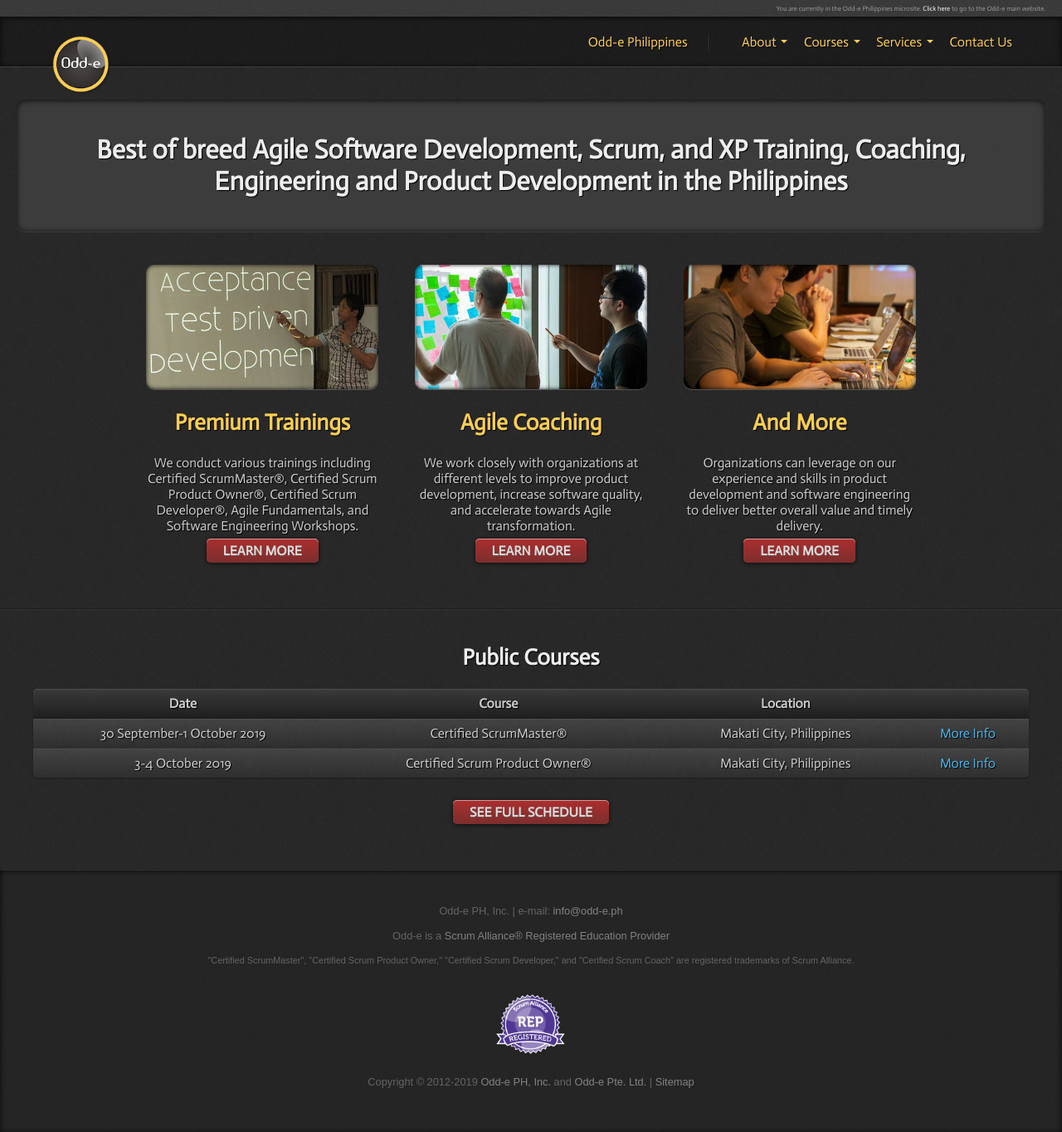
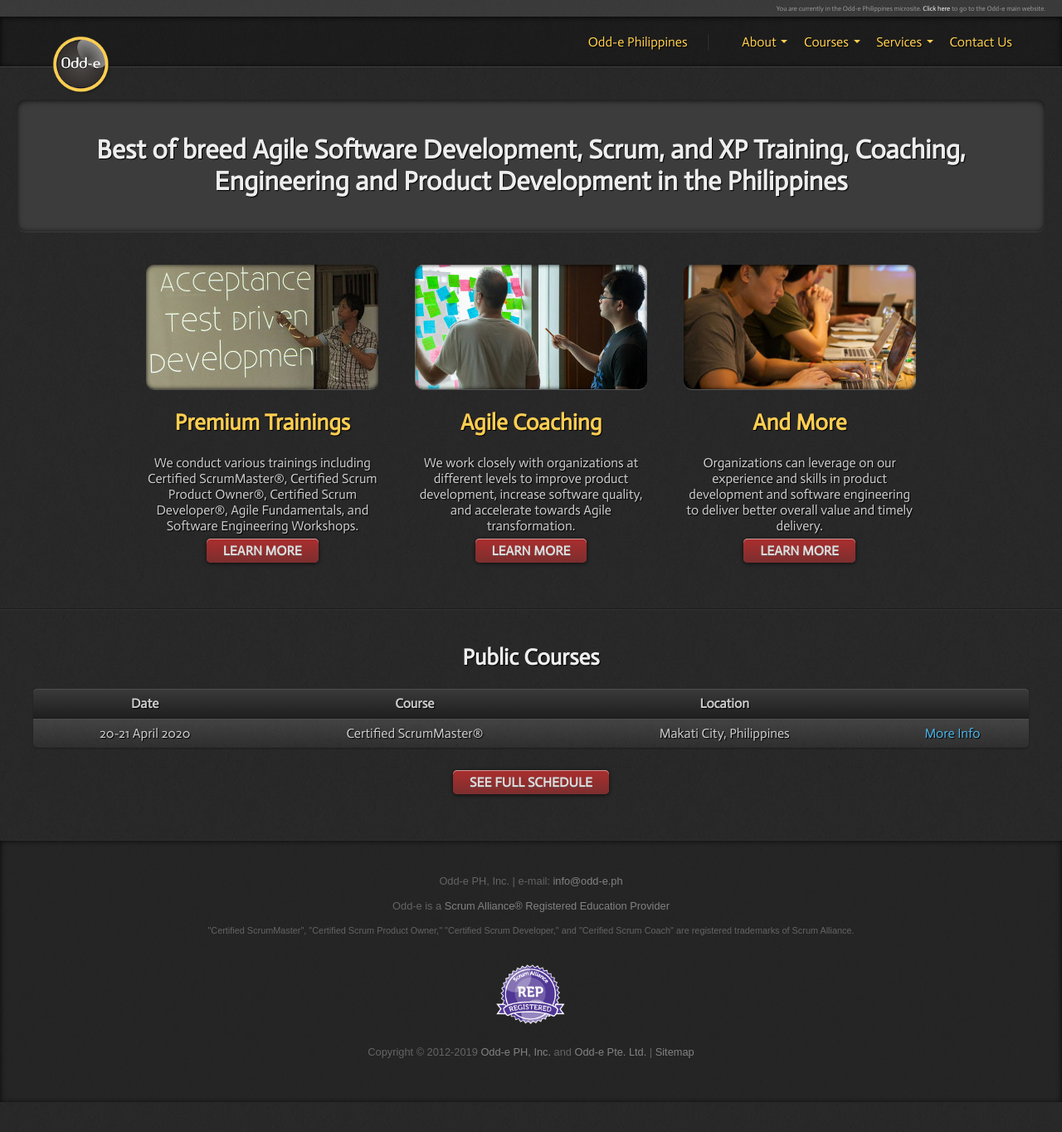
Before and after one commit to nerds-odd-e/odd-e.ph, a Jekyll site: the page built from index.html, in a window 1280 px wide. Shown: the whole page at 83% size. Built offline with Jekyll 4.4.1, drawn with Linux system fonts in a browser that asks for light colours; after the commit the page ends 1328 px from its top, so only the background shows below that.

Commit message:
CSM 2020.04

```diff
--- a/_posts/2019-10-03-certified-scrum-product-owner.html
+++ /dev/null
@@ -1,75 +0,0 @@
----
-layout: default
-title: Certified Scrum Product Owner Course - 3-4 October 2019, Makati City, Philippines | Odd-e Philippines
-description: Certified Scrum Product Owner Course on 3-4 October 2019 at Makati City, Philippines.
-course: Certified Scrum Product Owner&reg;
-schedule: 3-4 October 2019
-location: Makati City, Philippines
-categories: courses certified-scrum-product-owner
----
-
-<section>
-  <hgroup>
-    <h1>Certified Scrum Product Owner&reg; Course</h1>
-    <h2>3-4 October 2019, Makati City, Philippines</h2>
-  </hgroup>
-</section>
-<ul class="nav nav-tabs">
-  <li class="active">
-    <a href="#tab1" data-toggle="tab">Course Description</a>
-  </li>
-  <li>
-    <a href="#tab2" data-toggle="tab">Agenda</a>
-  </li>
-  <li>
-    <a href="#tab3" data-toggle="tab">Instructors</a>
-  </li>
-  <li>
-    <a href="#tab4" data-toggle="tab">Register</a>
-  </li>
-</ul>
-<div class="about tab-content">
-  <div class="tab-pane active" id="tab1">
-    <h3>Course Description</h3>
-    <p>This two-day Certified Scrum Product Owner® course covers the <strong>what, how, and especially the whys</strong> of the Scrum framework for product development, with a <strong>strong focus on the Scrum Product Owner role</strong>.</p>
-
-    <p>The course is structured around <strong>stories and discussions</strong>, and is targeted to anyone <strong>aiming for a Scrum Product Owner role</strong> or is involved in <strong>Product definition and direction</strong>, with an interest in Scrum.</p>
-
-    <p>The first day introduces us to <strong>why we want to deliver a product or service in small increments</strong> and how Scrum helps us do that.  The second day leads us into <strong>learning from our customers and users</strong>, and using this insight to <strong>better drive product development</strong>.  Throughout the course we shall expand our understanding to include <strong>common impacts to the larger organization</strong> when using Scrum.</p>
-
-    <p>Having basic knowledge of Scrum is expected and some experience is preferred.  At a minimum, suggested reading is the <a href="http://scrumguides.org">Scrum Guide.</a></p>
-  </div>
-  <div class="tab-pane" id="tab2">
-    <p>We shall cover the following topics during this course:</p>
-    <ul>
-      <li>Presence</li>
-      <li>Simulation: Using Scrum in Product Development</li>
-      <li>Working with the Product Backlog</li>
-      <li>Understanding the Role of the Product Owner</li>
-      <li>Scrum Overview</li>
-      <li>Testing Product Assumptions</li>
-      <li>Dividing Value</li>
-      <li>Understanding Customers and Users</li>
-      <li>Describing Purpose and Strategy</li>
-      <li>Actions: Taking Scrum back to your organization</li>
-    </ul>
-  </div>
-
-  <div class="tab-pane" id="tab3">
-    <h3>About Stuart Turner</h3>
-    {% include about_stuart.html %}
-  </div>
-  <div class="tab-pane" id="tab4">
-    <h3>Location</h3>
-    <p>The Peninsula Manila, Makati City, Philippines</p>
-
-    <h3>Cost</h3>
-    <p>
-      The course fee is PHP 50,000.00 + VAT (if applicable)<br />
-      20% off if attending as groups of 4 or more.
-    </p>
-
-    <h3>Registration</h3>
-    <p>To register, please contact Ealden Escañan via <a href="mailto:ealden@odd-e.com">email</a>.</p>
-  </div>
-</div>
--- a/_posts/2019-09-30-certified-scrum-master.html
+++ b/_posts/2020-04-20-certified-scrum-mastere.html
@@ -1,9 +1,9 @@
 ---
 layout: default
-title: Certified Scrum Master Course - 30 September-1 October 2019, Makati City, Philippines | Odd-e Philippines
-description: Certified Scrum Master Course on 30 September-1 October 2019 at Makati City, Philippines.
+title: Certified Scrum Master Course - 20-21 April 2020, Makati City, Philippines | Odd-e Philippines
+description: Certified Scrum Master Course on 20-21 April 2020 at Makati City, Philippines.
 course: Certified ScrumMaster&reg;
-schedule: 30 September-1 October 2019
+schedule: 20-21 April 2020
 location: Makati City, Philippines
 categories: courses certified-scrum-master
 ---
@@ -11,7 +11,7 @@
 <section>
   <hgroup>
     <h1>Certified ScrumMaster&reg; Course</h1>
-    <h2>30 September-1 October 2019, Makati City, Philippines</h2>
+    <h2>20-21 April 2020, Makati City, Philippines</h2>
   </hgroup>
 </section>
 <ul class="nav nav-tabs">
@@ -65,6 +65,7 @@
     <h3>Cost</h3>
     <p>
       The course fee is PHP 50,000.00 + VAT (if applicable)<br />
+      20% off if (1) fully settled on or before 28 February 2020, or (2) attending as groups of 4 or more.
       20% off if attending as groups of 4 or more.
     </p>
 
```
